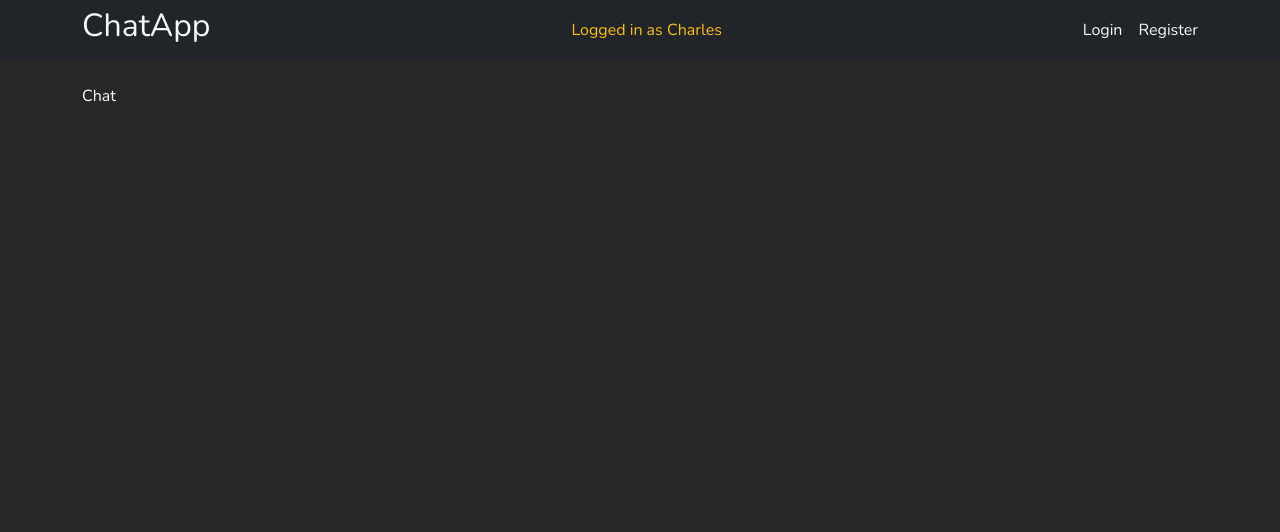
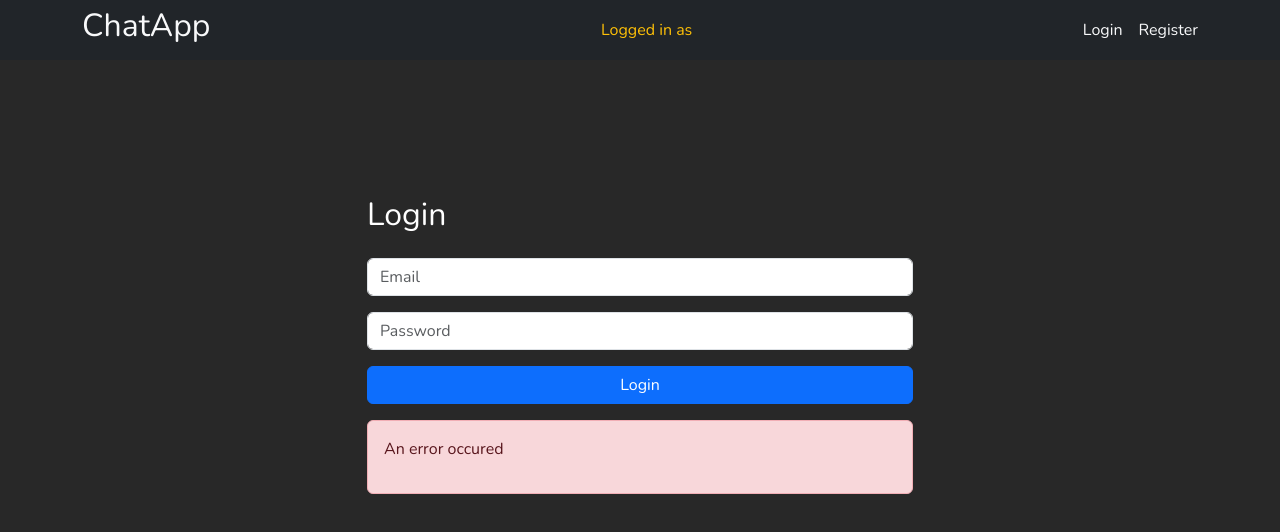
Before and after one commit to tranvu000/chat-app, a React (Vite) app in the folder client/: page / in a window 1280 px wide. Shown: the top 532 px of the page. Built offline with nearby package versions, Linux system fonts and the light colour scheme.

Commit message:
ui-protecting-routes

```diff
--- a/client/src/App.jsx
+++ b/client/src/App.jsx
@@ -5,17 +5,21 @@
 import "bootstrap/dist/css/bootstrap.min.css";
 import { Container } from "react-bootstrap";
 import NavBar from "./components/NavBar";
+import { useContext } from "react";
+import { AuthContext } from "./context/AuthContext";
 
 function App() {
+  const { user } = useContext(AuthContext);
+
   return (
     <>
       <NavBar/>
       <Container>
         <Routes>
-          <Route path="/" element={<Chat/>} />
-          <Route path="/register" element={<Register/>}/>
-          <Route path="/login" element={<Login/>}/>
-          <Route path="*" element={<Navigate to={"/"}/>}/>
+          <Route path="/" element={user ? <Chat/> : <Login/>} />
+          <Route path="/register" element={user ? <Chat/> : <Register/>} />
+          <Route path="/login" element={user ? <Chat/> : <Login/>} />
+          <Route path="*" element={<Navigate to="/"/>} />
         </Routes>
       </Container>
     </>
--- a/client/src/components/NavBar.jsx
+++ b/client/src/components/NavBar.jsx
@@ -1,7 +1,11 @@
+import { useContext } from "react";
 import { Container, Nav, Navbar, Stack } from "react-bootstrap";
 import { Link } from "react-router-dom";
+import { AuthContext } from "../context/AuthContext";
 
 const NavBar = () => {
+  const { user } = useContext(AuthContext);
+
   return (
     <Navbar bg="dark" className="mb-4" style={{ height: "3.75rem" }}>
       <Container>
@@ -10,7 +14,7 @@
             ChatApp
           </Link>
         </h2>
-        <span className="text-warning">Logged in as Charles</span>
+        <span className="text-warning">Logged in as {user?.name}</span>
         <Nav>
           <Stack direction="horizontal" gap={3}>
             <Link to="/login" className="link-light text-decoration-none">
--- a/client/src/context/AuthContext.jsx
+++ b/client/src/context/AuthContext.jsx
@@ -1,4 +1,4 @@
-import { createContext, useCallback, useState } from "react";
+import { createContext, useCallback, useEffect, useState } from "react";
 import { baseUrl, postRequest } from "../utils/service";
 
 export const AuthContext = createContext();
@@ -12,6 +12,12 @@
     email: '',
     password: ''
   });
+console.log(user);
+  useEffect(() => {
+    const user = localStorage.getItem("User");
+
+    setUser(JSON.parse(user));
+  }, []);
 
   const updateRegisterInfo = useCallback((info) => {
     setRegisterInfo(info)
```
